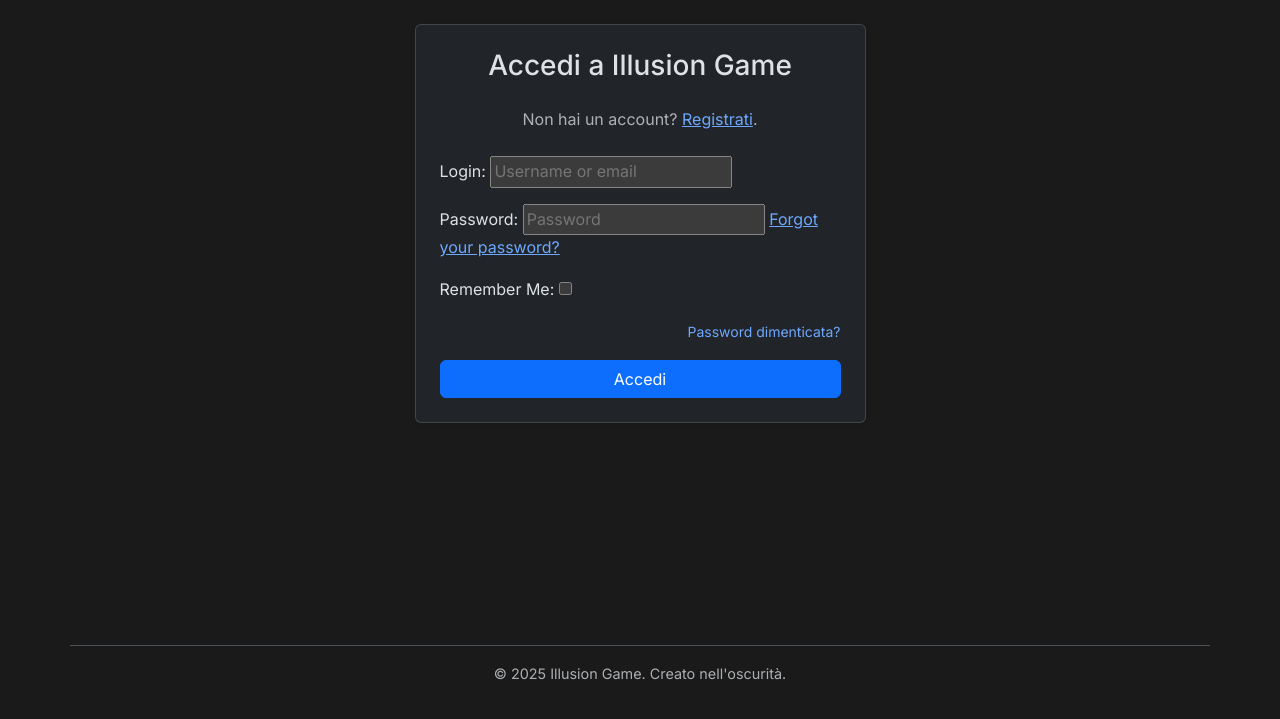
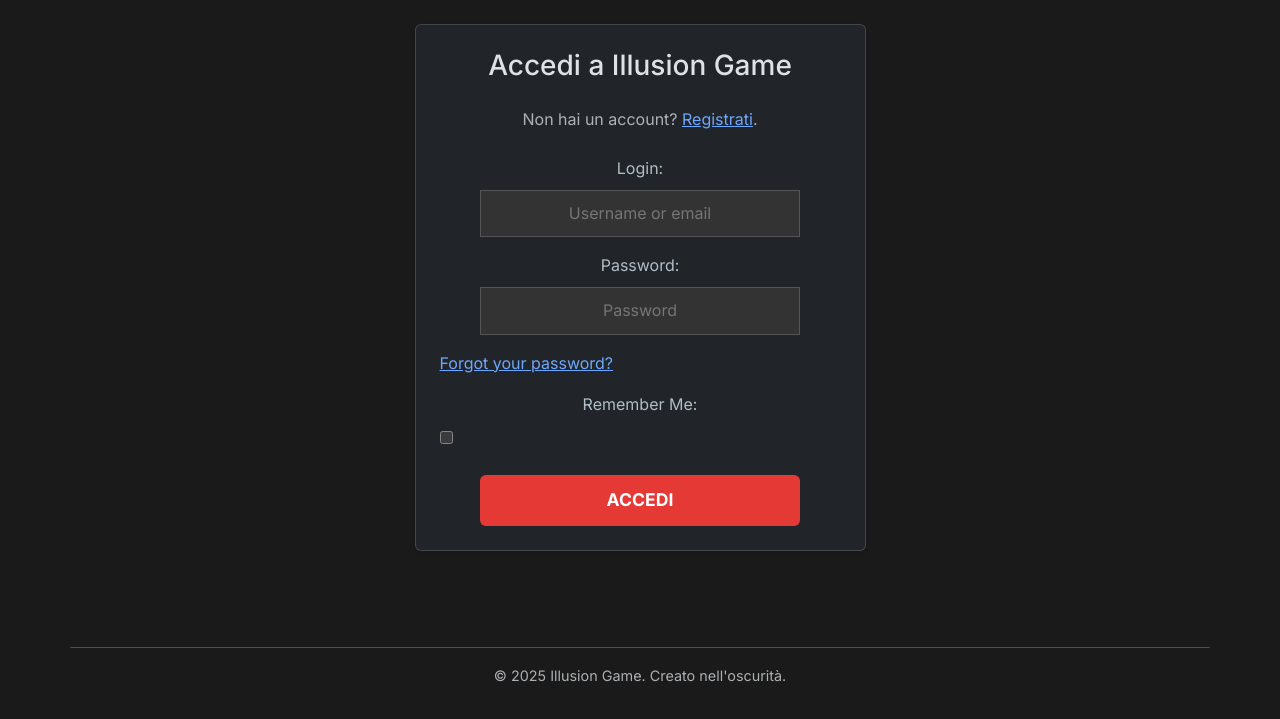
Before and after one commit to davidemoscatelli/progetto_enigmi, a Django app: page /accounts/login/ in a window 1280 px wide. Shown: the part 83-802 px from the top of the page. Before the commit the page ends 763 px from the top, so only its background shows below. Run offline with Django 5.2, Linux system fonts and the light colour scheme; some web fonts are replaced.

Commit message:
form login

```diff
--- a/enigmas/static/enigmas/css/style.css
+++ b/enigmas/static/enigmas/css/style.css
@@ -1,3 +1,5 @@
+/* enigmas/static/enigmas/css/style.css */
+
 /* enigmas/static/enigmas/css/style.css */
 
 body {
@@ -31,7 +33,6 @@ nav {
 nav a {
     color: #b0bec5; /* Grigio-azzurro chiaro per i link */
     text-decoration: none;
-    /*margin: 0 1rem;*/
     transition: color 0.3s ease;
 }
 
@@ -41,7 +42,6 @@ nav a:hover, nav a:focus {
 
 nav span {
     color: #cfd8dc; /* Grigio più chiaro per il benvenuto */
-    /*margin-right: 1rem;*/
 }
 
 .logout-button {
@@ -53,12 +53,6 @@ nav span {
     font-family: inherit;
     font-size: 0.9rem;
     transition: all 0.3s ease;
-}
-
-.logout-button:hover {
-    background-color: #e53935;
-    color: #1a1a1a;
-    border-color: #e53935;
 }
 
 main {
@@ -110,36 +104,50 @@ h2, h3 {
     min-width: 250px; /* Assicura spazio sufficiente */
 }
 
-/* Form */
+/* === SEZIONE FORM CORRETTA === */
 .risposta-form label,
-.login-form label {
+.login label {
     display: block;
     margin-bottom: 0.5rem;
     color: #b0bec5;
+    text-align: center;
 }
 
 .risposta-form input[type="text"],
-.login-form input[type="text"],
-.login-form input[type="password"] {
-    width: calc(100% - 22px); /* Considera padding e border */
+.login input[type="text"],
+.login input[type="password"],
+.login input[type="email"] {
+    display: block;
+    width: 100%;
+    max-width: 320px;
+    margin: 0 auto 1rem auto;
     padding: 10px;
-    margin-bottom: 1rem;
     background-color: #333;
     border: 1px solid #555;
     color: #e0e0e0;
     font-size: 1rem;
+    text-align: center;
+}
+
+/* Nasconde il link "Password dimenticata?" extra generato da allauth */
+.login div > a {
+    display: none;
 }
 
 .risposta-form input[type="text"]:focus,
-.login-form input[type="text"]:focus,
-.login-form input[type="password"]:focus {
+.login input[type="text"]:focus,
+.login input[type="password"]:focus {
      outline: none;
      border-color: #ff7043; /* Arancione scuro sul focus */
      box-shadow: 0 0 5px rgba(255, 112, 67, 0.5);
 }
 
 .risposta-form button,
-.login-form button {
+.login button {
+    display: block;
+    width: 100%;
+    max-width: 320px;
+    margin: 1.5rem auto 0 auto;
     background-color: #e53935; /* Rosso scuro */
     color: #fff;
     border: none;
@@ -152,9 +160,10 @@ h2, h3 {
 }
 
 .risposta-form button:hover,
-.login-form button:hover {
+.login button:hover {
     background-color: #c62828; /* Rosso più scuro */
 }
+/* === FINE SEZIONE FORM === */
 
 /* Messaggi Utente (Success, Warning, Error) */
 .messages {
@@ -267,7 +276,7 @@ footer {
 
 /* Rimuovi/Modifica gli stili :hover precedenti per .risposta-form button, ecc. */
 .risposta-form button:hover,
-.login-form button:hover,
+.login button:hover,
 .logout-button:hover {
   /* Rimuoviamo trasformazioni/background precedenti per non confliggere */
   background-color: initial; /* O imposta lo stesso di .magnetic-btn */
```
Also changed, not shown: enigmas/templates/enigmas/login.html (+8 -31 lines), db.sqlite3. Lines whose indentation alone changed are shown as unchanged.
